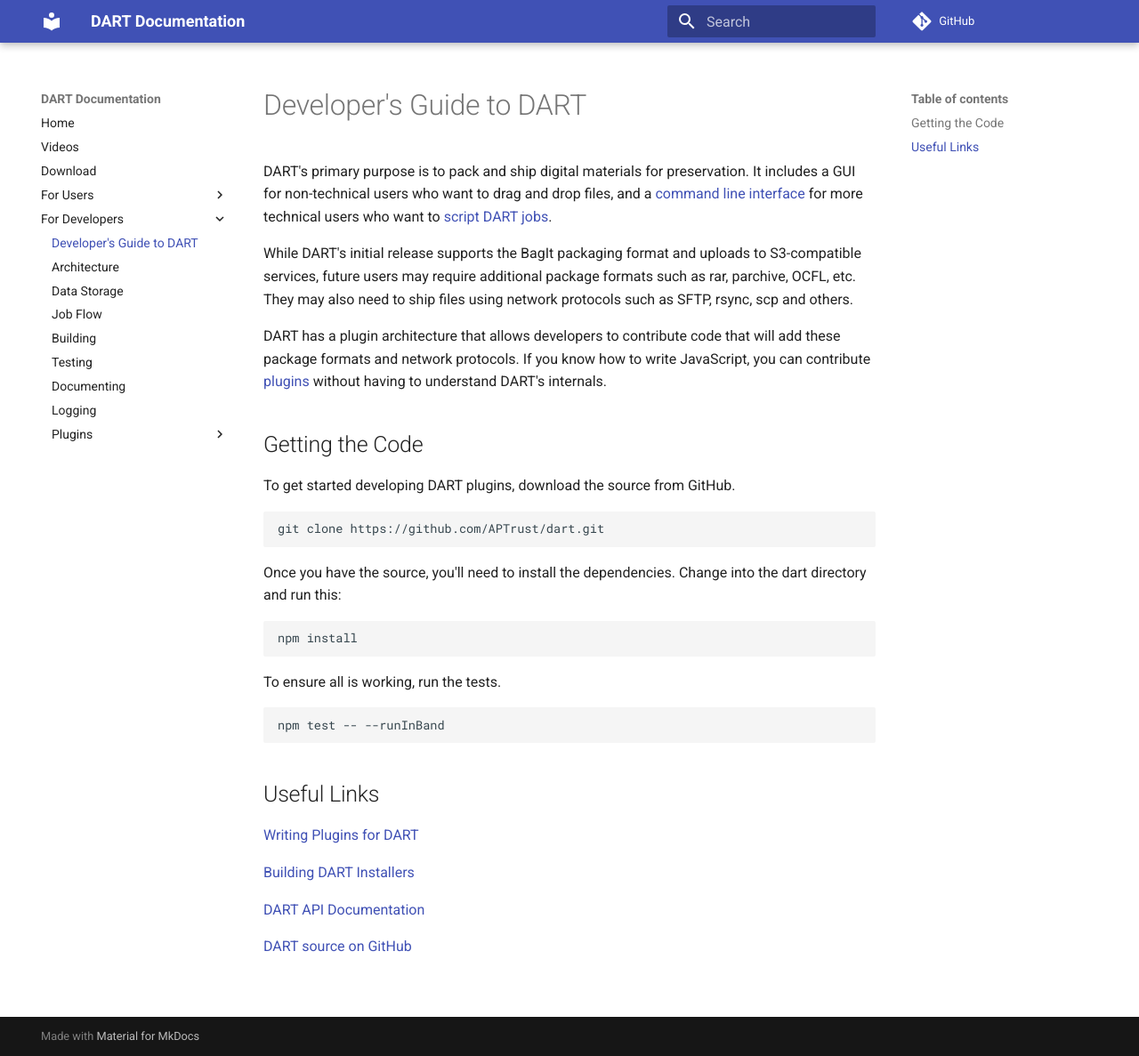
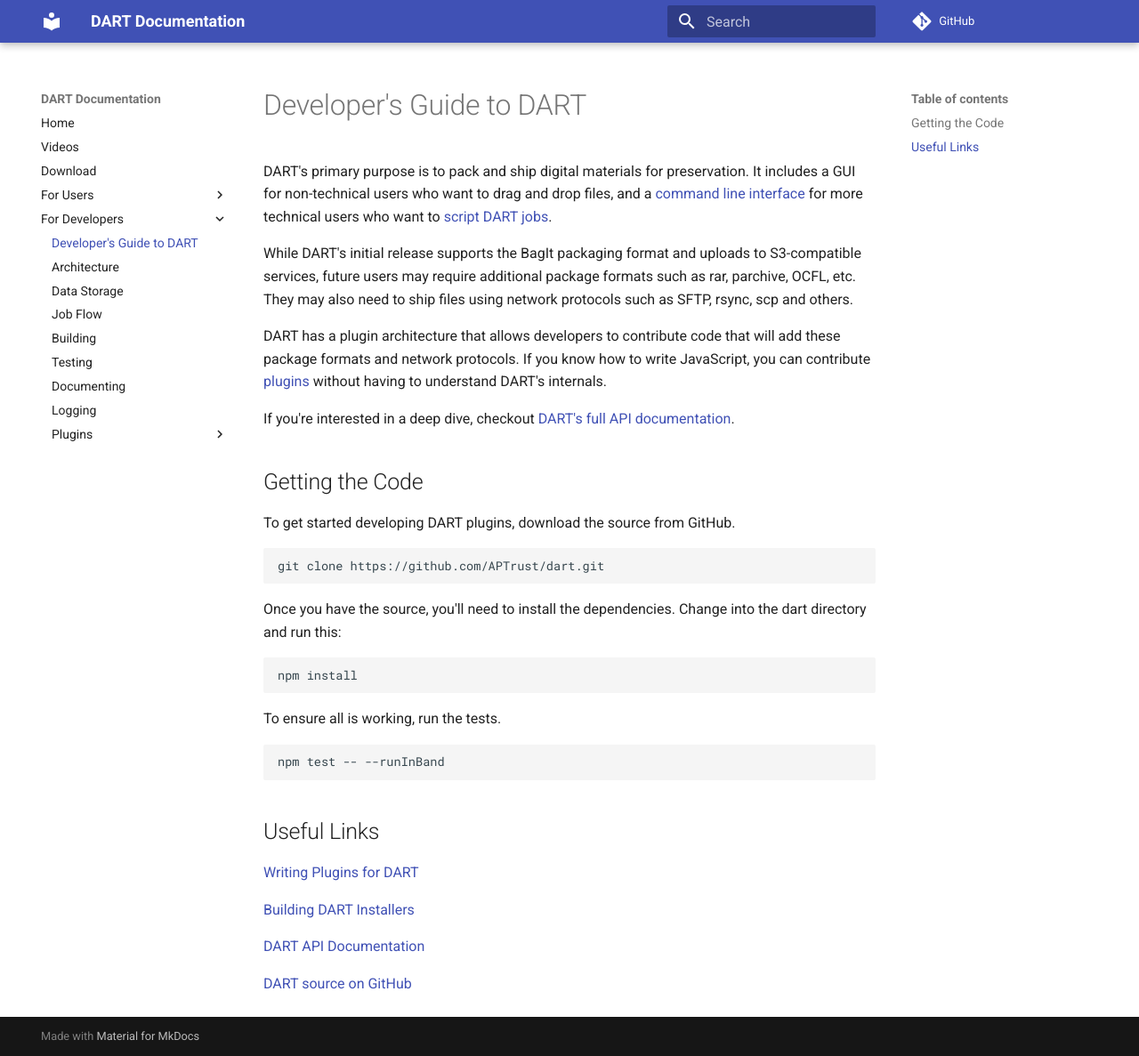
Before and after one commit to APTrust/dart-docs, an MkDocs documentation site: the page built from docs/developers/index.md, in a window 1280 px wide and 1187 px high. Shown: the whole window at 89% size. Built offline with MkDocs 1.6.1 and Material for MkDocs 9.7.7, drawn with Linux system fonts in a browser that asks for light colours; comment, search, counter and statistics services are not loaded.

Commit message:
Added more obvious link to DART API docs.

```diff
--- a/docs/developers/index.md
+++ b/docs/developers/index.md
@@ -5,6 +5,8 @@
 While DART's initial release supports the BagIt packaging format and uploads to S3-compatible services, future users may require additional package formats such as rar, parchive, OCFL, etc. They may also need to ship files using network protocols such as SFTP, rsync, scp and others.
 
 DART has a plugin architecture that allows developers to contribute code that will add these package formats and network protocols. If you know how to write JavaScript, you can contribute [plugins](plugins/index.md) without having to understand DART's internals.
+
+If you're interested in a deep dive, checkout [DART's full API documentation](https://aptrust.github.io/dart/).
 
 ## Getting the Code
 
```
